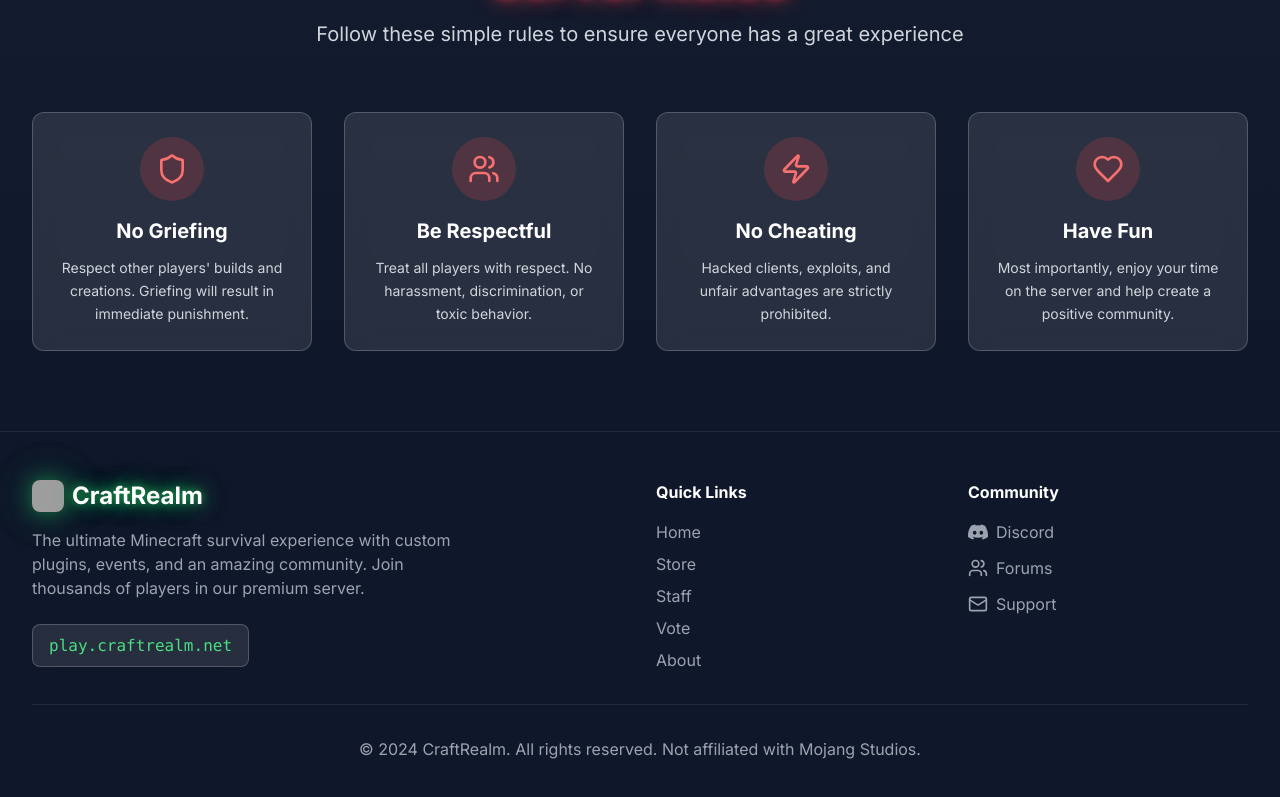
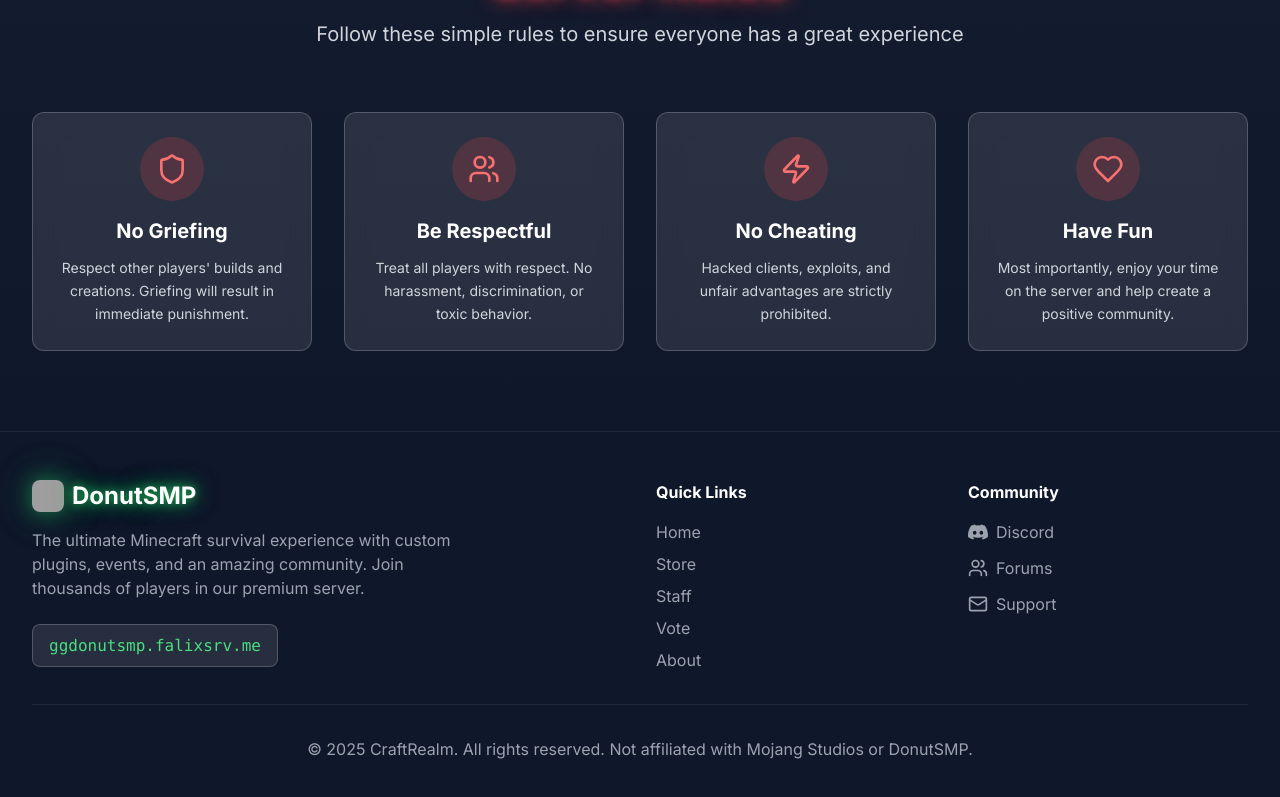
Before and after one commit to ThenChiefGuy/DonutSMP, a Next.js app: page / in a window 1280 px wide. Shown: the part 3100-3897 px from the top of the page. Built offline with nearby package versions, Linux system fonts and the light colour scheme; no server answers; grey boxes are pictures that could not be loaded.

Commit message:
Update footer.tsx

```diff
--- a/components/footer.tsx
+++ b/components/footer.tsx
@@ -33,7 +33,7 @@ export function Footer() {
                   className="w-full h-full object-cover"
                 />
               </div>
-              <span className="text-2xl font-bold text-white neon-text-green">CraftRealm</span>
+              <span className="text-2xl font-bold text-white neon-text-green">DonutSMP</span>
             </div>
             <p className="text-gray-400 mb-6 max-w-md">
               The ultimate Minecraft survival experience with custom plugins, events, and an amazing community. Join
@@ -41,9 +41,9 @@ export function Footer() {
             </p>
             <div
               className="glass-effect px-4 py-2 rounded-lg inline-block cursor-pointer hover:bg-white/20 transition-colors"
-              onClick={() => copyToClipboard("play.craftrealm.net")}
+              onClick={() => copyToClipboard("ggdonutsmp.falixsrv.me")}
             >
-              <span className="text-green-400 font-mono">{copied ? "IP Copied!" : "play.craftrealm.net"}</span>
+              <span className="text-green-400 font-mono">{copied ? "IP Copied!" : "ggdonutsmp.falixsrv.me"}</span>
             </div>
           </div>
 
@@ -82,7 +82,7 @@ export function Footer() {
             <h3 className="text-white font-bold mb-4">Community</h3>
             <div className="space-y-3">
               <a
-                href="https://discord.gg/craftrealm"
+                href="https://discord.gg/AhMCzfDJ7a"
                 target="_blank"
                 rel="noopener noreferrer"
                 className="flex items-center space-x-2 text-gray-400 hover:text-[#5865F2] transition-colors group"
@@ -109,7 +109,7 @@ export function Footer() {
         </div>
 
         <div className="border-t border-slate-800 mt-8 pt-8 text-center">
-          <p className="text-gray-400">© 2024 CraftRealm. All rights reserved. Not affiliated with Mojang Studios.</p>
+          <p className="text-gray-400">© 2025 CraftRealm. All rights reserved. Not affiliated with Mojang Studios or DonutSMP. </p>
         </div>
       </div>
     </footer>
```
